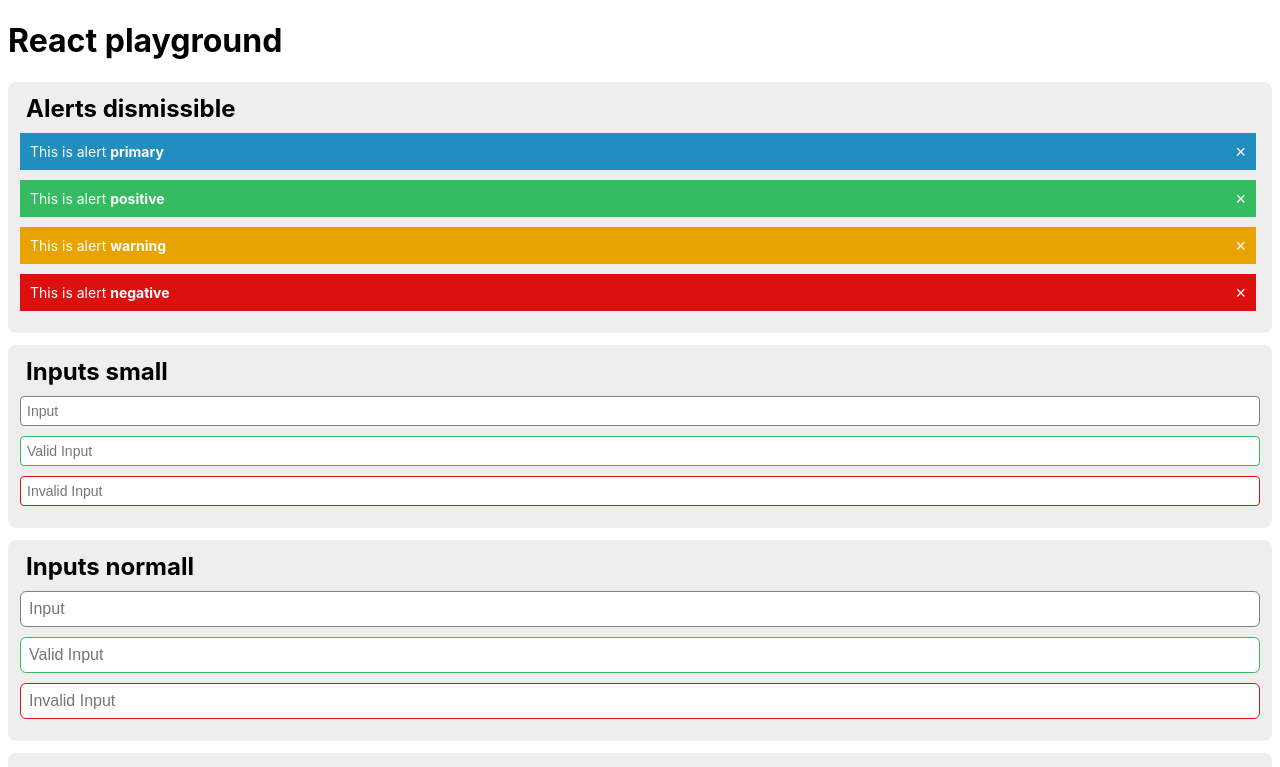
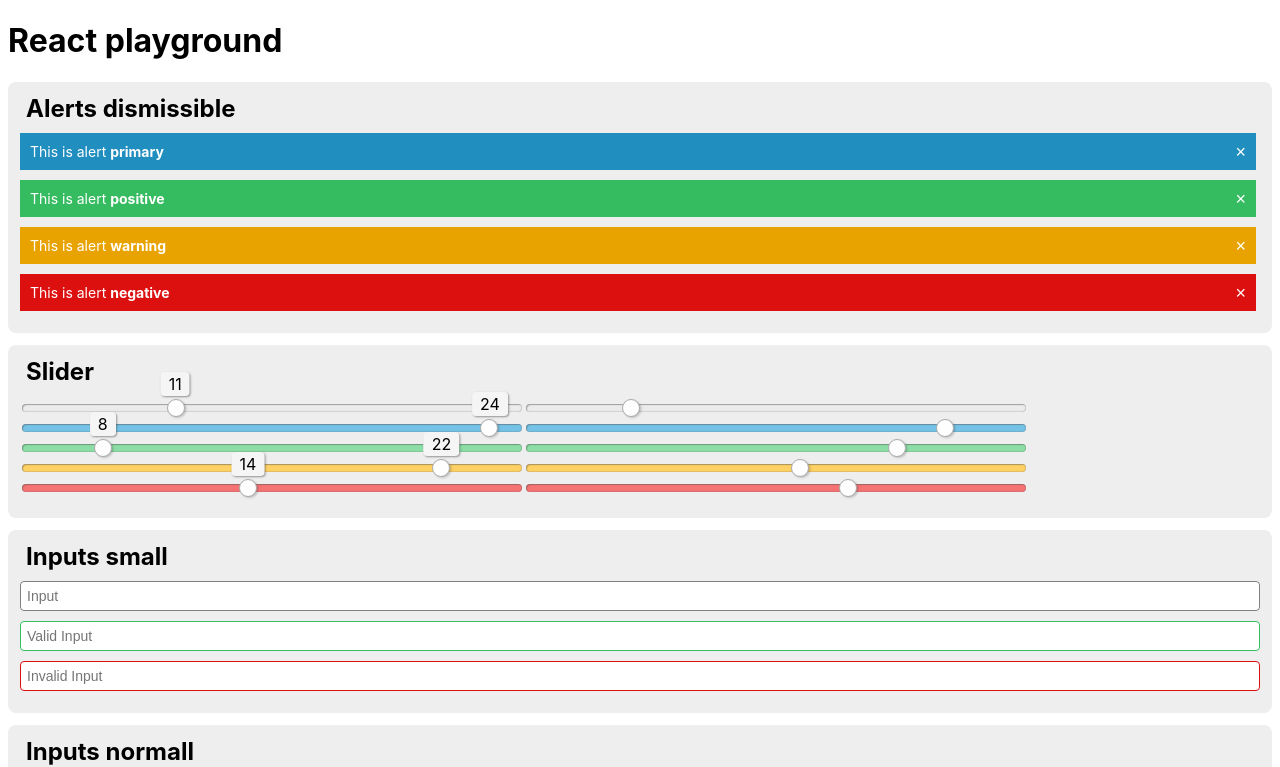
Before and after one commit to Optifun/ui-kit, a React app: page / in a window 1280 px wide. Shown: the top 767 px of the page. Built offline with nearby package versions, Linux system fonts and the light colour scheme.

Commit message:
Range Slider component

```diff
--- a/src/App.jsx
+++ b/src/App.jsx
@@ -1,9 +1,39 @@
 import React, { useState } from "react";
 // import { Button } from "./components";
 import "@/styles/scss/index.scss";
-import { Alert, Button, Input } from "./components";
+import { Alert, Button, Input, RangeSlider } from "./components";
 
 const themes = ["primary", "positive", "warning", "negative"];
+
+const drawSliders = (hideHint = false) => {
+  const onChange = (value) => console.log(value);
+  const calcValue = (min, max) =>
+    Math.floor(min + Math.random() * (max - min + 1));
+  let key = 0;
+  return (
+    <div style={{ width: "500px", display: "inline-block" }}>
+      <RangeSlider
+        key={0}
+        value={calcValue(5, 25)}
+        min={5}
+        max={25}
+        hideHint={hideHint}
+        onChange={onChange}
+      />
+      {themes.map((theme) => (
+        <RangeSlider
+          key={key++}
+          value={calcValue(5, 25)}
+          theme={theme}
+          min={5}
+          max={25}
+          hideHint={hideHint}
+          onChange={onChange}
+        />
+      ))}
+    </div>
+  );
+};
 
 const drawInputs = (size) => {
   return (
@@ -20,7 +50,6 @@ const drawAlerts = (dismisible) => {
   let key = 0;
   const toggleOpen = (index) => {
     setState(state.map((st, id) => (id === index ? !st : st)));
-    console.log(state);
   };
 
   return themes.map((theme, index) => {
@@ -71,6 +100,12 @@ export default function App(props) {
         <h2>Alerts dismissible</h2>
         {drawAlerts(true)}
       </div>
+
+      <div className="example">
+        <h2>Slider</h2>
+        {drawSliders()}
+        {drawSliders(true)}
+      </div>
       <div className="example">
         <h2>Inputs small</h2>
         {drawInputs("small")}
--- a/src/components/index.jsx
+++ b/src/components/index.jsx
@@ -1,5 +1,6 @@
 import Button from "./button";
 import Alert from "./alert";
 import Input from "./input";
+import RangeSlider from "./range-slider";
 
-export { Alert, Button, Input };
+export { Alert, Button, Input, RangeSlider };
--- a/src/components/range-slider/RangeSlider.jsx
+++ b/src/components/range-slider/RangeSlider.jsx
@@ -3,17 +3,100 @@ import PropTypes from "prop-types";
 import classNames from "classnames";
 
 class RangeSlider extends React.Component {
+  constructor(props) {
+    super(props);
+
+    const { value, onChange, innerRef, min, max } = props;
+    this.state = { value, min, max };
+
+    this.inputRef = innerRef || React.createRef();
+    this.hintRef = React.createRef();
+    this.onChange = onChange;
+    this.changeValue = this.changeValue.bind(this);
+  }
+
+  componentDidMount() {
+    this.placeHint(this.state.value);
+  }
+
+  changeValue() {
+    const value = this.inputRef.current.value;
+    this.setState({ ...this.state, value });
+    this.placeHint(value);
+    this.onChange(value);
+  }
+
+  placeHint(value) {
+    const pixelOffset = 10;
+    const thumbRadius = 6;
+    const { min, max } = this.state;
+    const percents = ((value - min) / (max - min)) * 100;
+    this.hintRef.current.style.left = `calc(${percents}% + ${
+      pixelOffset - (percents / 100) * (pixelOffset + thumbRadius)
+    }px)`;
+  }
+
   render() {
-    const { className, theme } = this.props;
-    const classes = classNames(className, theme && `slider-${theme}`);
+    const { className, theme, min, max, hideHint } = this.props;
+    const classes = classNames(
+      className,
+      "slider",
+      theme && `slider-${theme}`,
+      hideHint && "slider-hide-hint"
+    );
+    const hitClasses = classNames(
+      className,
+      "slider-hint",
+      theme && `slider-hint-${theme}`
+    );
 
-    return <div className={classes} />;
+    return (
+      <div className="slider-wrap">
+        <input
+          ref={this.inputRef}
+          type="range"
+          className={classes}
+          min={min}
+          max={max}
+          value={this.state.value}
+          onChange={this.changeValue}
+        />
+        <label ref={this.hintRef} className={hitClasses}>
+          {this.state.value}
+        </label>
+      </div>
+    );
   }
 }
 
 RangeSlider.propTypes = {
+  /** Custom class names for component */
   className: PropTypes.string,
+  /** Contextual theme */
   theme: PropTypes.string,
+  /** Minimal range value */
+  min: PropTypes.number,
+  /** Maximal range value */
+  max: PropTypes.number,
+  /** Starting range value */
+  value: PropTypes.oneOfType([PropTypes.number, PropTypes.string]),
+  /** Should hint hide */
+  hideHint: PropTypes.bool,
+  /** Callback for onChange event */
+  onChange: PropTypes.func.isRequired,
+  /** Inner ref which will be passed to control */
+  innerRef: PropTypes.oneOfType([
+    PropTypes.object,
+    PropTypes.func,
+    PropTypes.string,
+  ]),
+};
+
+RangeSlider.defaultProps = {
+  hideHint: false,
+  min: 0,
+  max: 100,
+  value: 50,
 };
 
 export default RangeSlider;
--- a/src/styles/scss/_constants.scss
+++ b/src/styles/scss/_constants.scss
@@ -34,3 +34,22 @@ $input-paddings: (
 
 $input-border-width: 1px;
 $input-border-width--highlight: 1.5px;
+
+// Slider
+//
+$slider-track-bgcolor: #ebebeb;
+$slider-track-height: 8px;
+$slider-track-border-radius: $slider-track-height/2;
+$slider-track-box-shadow: inset 1px 1px 1px #55555580,
+  inset -0.5px -0.5px 1px #55555550;
+
+$slider-hint-paddings: 2px 8px;
+$slider-hint-top: -24px;
+$slider-hint-border-radius: 4px;
+$slider-hint-bgcolor: #f5f5f5;
+$slider-hint-shadow: 1px 1px 2px #3a3a3a80;
+
+$slider-thumb-radius: 9px;
+$slider-thumb-border: 1px solid #aaa;
+$slider-thumb-bgcolor: #fefefe;
+$slider-thumb-shadow: 1.5px 1px 2px #3a3a3a40;
--- /dev/null
+++ b/src/styles/scss/_slider.scss
@@ -0,0 +1,63 @@
+.slider {
+  -webkit-appearance: none;
+  appearance: none;
+
+  height: $slider-track-height;
+  width: 100%;
+  border-radius: $slider-track-border-radius;
+  background: $slider-track-bgcolor;
+  outline: none;
+  box-shadow: $slider-track-box-shadow;
+
+  &-wrap {
+    position: relative;
+    display: block;
+  }
+
+  &-hide-hint + .slider-hint {
+    visibility: hidden;
+  }
+
+  &-hide-hint:active + .slider-hint,
+  &-hide-hint:hover + .slider-hint {
+    visibility: visible;
+  }
+
+  &-hint {
+    position: absolute;
+    padding: $slider-hint-paddings;
+
+    transform: translateX(-50%);
+    top: $slider-hint-top;
+    border-radius: $slider-hint-border-radius;
+    background: $slider-hint-bgcolor;
+    box-shadow: $slider-hint-shadow;
+    text-align: center;
+    user-select: none;
+  }
+
+  @each $theme, $color in $themes {
+    &-#{$theme} {
+      background-color: lighten($color, 24);
+    }
+  }
+
+  @mixin slider-thumb {
+    border-radius: $slider-thumb-radius;
+    width: $slider-thumb-radius * 2;
+    height: $slider-thumb-radius * 2;
+    background-color: $slider-thumb-bgcolor;
+    border: $slider-thumb-border;
+    box-shadow: $slider-thumb-shadow;
+  }
+
+  &::-webkit-slider-thumb {
+    -webkit-appearance: none;
+    appearance: none;
+    @include slider-thumb();
+  }
+
+  &::-moz-range-thumb {
+    @include slider-thumb();
+  }
+}
--- a/src/styles/scss/index.scss
+++ b/src/styles/scss/index.scss
@@ -5,3 +5,4 @@
 @import "alert";
 @import "button";
 @import "input";
+@import "slider";
```
